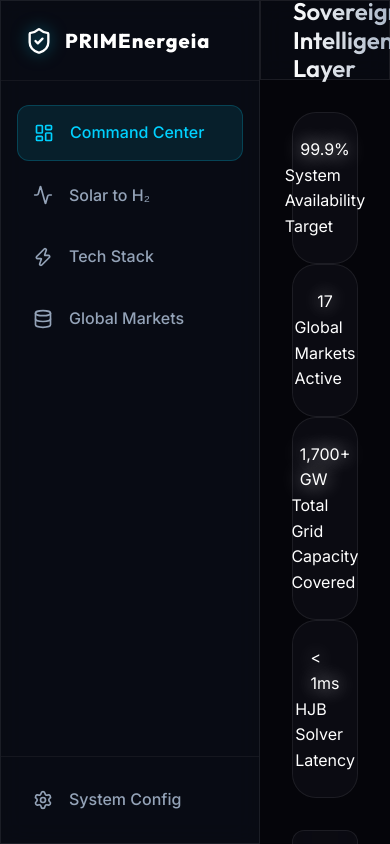
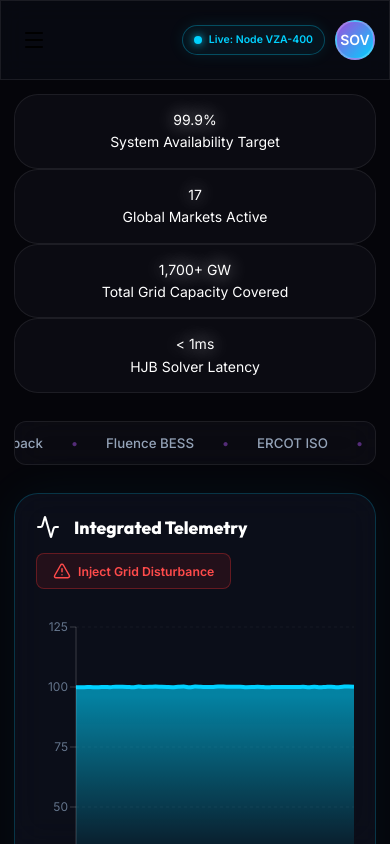
Before and after one commit to cordiego/primenergeia-web, a React (Vite) app: page / in a window 390 px wide. Built offline with nearby package versions, Linux system fonts and the light colour scheme.

Commit message:
feat: implement full mobile responsiveness for dashboard UI

```diff
--- a/src/components/Dashboard.css
+++ b/src/components/Dashboard.css
@@ -169,3 +169,57 @@
   0% { transform: translateX(10%); }
   100% { transform: translateX(-100%); }
 }
+
+/* Responsive Dashboard Layout */
+@media (max-width: 1024px) {
+  .dashboard-widgets-grid {
+    grid-template-columns: 1fr;
+    gap: 1.5rem;
+  }
+
+  .main-chart-panel {
+    padding: 1.5rem;
+  }
+
+  .chart-container {
+    height: 350px;
+  }
+
+  .chart-legend {
+    flex-wrap: wrap;
+    gap: 1rem;
+  }
+}
+
+@media (max-width: 768px) {
+  .dashboard-card {
+    padding: 1rem;
+  }
+
+  .dashboard-widget {
+    padding: 1.5rem;
+  }
+
+  .chart-header {
+    flex-direction: column;
+    align-items: flex-start;
+    gap: 1rem;
+  }
+
+  .chart-title h2 {
+    font-size: 1.25rem;
+  }
+
+  .chart-container {
+    height: 250px;
+  }
+
+  .trust-ticker {
+    padding: 0.75rem 1rem;
+    gap: 1rem;
+  }
+
+  .ticker-label {
+    display: none; /* Hide 'LIVE FEED' label to save space on mobile */
+  }
+}
--- a/src/components/DashboardLayout.css
+++ b/src/components/DashboardLayout.css
@@ -23,9 +23,9 @@
   height: 80px;
   display: flex;
   align-items: center;
+  justify-content: space-between;
   padding: 0 1.5rem;
   border-bottom: 1px solid rgba(255, 255, 255, 0.05);
-  gap: 0.75rem;
 }
 
 .brand-text {
@@ -103,6 +103,30 @@
   -webkit-background-clip: text;
   -webkit-text-fill-color: transparent;
   margin: 0;
+}
+
+.header-left {
+  display: flex;
+  align-items: center;
+  gap: 1rem;
+}
+
+.mobile-menu-btn, .mobile-close-btn {
+  display: none;
+  background: transparent;
+  border: none;
+  cursor: pointer;
+  padding: 0.5rem;
+  border-radius: 8px;
+  transition: background 0.2s;
+}
+
+.mobile-menu-btn:hover, .mobile-close-btn:hover {
+  background: rgba(255, 255, 255, 0.1);
+}
+
+.mobile-close-btn {
+  color: var(--text-secondary);
 }
 
 .header-right {
@@ -188,3 +212,78 @@
 .dashboard-content::-webkit-scrollbar-thumb:hover {
   background: rgba(255, 255, 255, 0.2);
 }
+
+/* Sidebar Overlay */
+.sidebar-overlay {
+  position: fixed;
+  top: 0;
+  left: 0;
+  width: 100vw;
+  height: 100vh;
+  background: rgba(0, 0, 0, 0.6);
+  backdrop-filter: blur(4px);
+  z-index: 15;
+  opacity: 0;
+  pointer-events: none;
+  transition: opacity 0.3s ease;
+}
+
+.sidebar-overlay.active {
+  opacity: 1;
+  pointer-events: all;
+}
+
+/* Responsive Layout */
+@media (max-width: 1024px) {
+  .dashboard-sidebar {
+    position: fixed;
+    top: 0;
+    left: 0;
+    transform: translateX(-100%);
+    transition: transform 0.3s cubic-bezier(0.4, 0, 0.2, 1);
+    z-index: 20;
+    background: rgba(10, 15, 25, 0.95);
+    backdrop-filter: blur(20px);
+  }
+
+  .dashboard-sidebar.open {
+    transform: translateX(0);
+  }
+
+  .mobile-menu-btn, .mobile-close-btn {
+    display: flex;
+    align-items: center;
+    justify-content: center;
+  }
+
+  .header-right .btn-primary {
+    display: none; /* Hide 'Request Sovereign Access' on small screens if needed, or change text */
+  }
+
+  .header-title {
+    font-size: 1.25rem;
+  }
+}
+
+@media (max-width: 768px) {
+  .dashboard-header {
+    padding: 0 1rem;
+  }
+
+  .header-title {
+    display: none; /* Hide title on very small screens to save space */
+  }
+
+  .header-right {
+    gap: 0.75rem;
+  }
+
+  .status-badge {
+    padding: 0.4rem 0.75rem;
+    font-size: 0.75rem;
+  }
+
+  .dashboard-content {
+    padding: 1rem;
+  }
+}
--- a/src/components/DashboardLayout.jsx
+++ b/src/components/DashboardLayout.jsx
@@ -1,18 +1,27 @@
 import React, { useState } from 'react';
-import { LayoutDashboard, Activity, Database, Settings, ShieldCheck, Zap, Search, Bell } from 'lucide-react';
+import { LayoutDashboard, Activity, Database, Settings, ShieldCheck, Zap, Search, Bell, Menu, X } from 'lucide-react';
 import './DashboardLayout.css';
 import ContactModal from './ContactModal';
 
 const DashboardLayout = ({ children }) => {
   const [isModalOpen, setIsModalOpen] = useState(false);
+  const [isSidebarOpen, setIsSidebarOpen] = useState(false);
 
   return (
     <div className="dashboard-layout">
+      {/* Sidebar Overlay for Mobile */}
+      <div className={`sidebar-overlay ${isSidebarOpen ? 'active' : ''}`} onClick={() => setIsSidebarOpen(false)}></div>
+
       {/* Sidebar Navigation */}
-      <aside className="dashboard-sidebar glass">
+      <aside className={`dashboard-sidebar glass ${isSidebarOpen ? 'open' : ''}`}>
         <div className="sidebar-brand">
-          <ShieldCheck size={28} className="text-cyan pulse-glow" />
-          <span className="brand-text">PRIME<span className="text-purple">nergeia</span></span>
+          <div style={{ display: 'flex', alignItems: 'center', gap: '0.75rem' }}>
+            <ShieldCheck size={28} className="text-cyan pulse-glow" />
+            <span className="brand-text">PRIME<span className="text-purple">nergeia</span></span>
+          </div>
+          <button className="mobile-close-btn" onClick={() => setIsSidebarOpen(false)}>
+            <X size={24} />
+          </button>
         </div>
 
         <nav className="sidebar-nav">
@@ -47,6 +56,9 @@ const DashboardLayout = ({ children }) => {
         {/* Top Header */}
         <header className="dashboard-header glass">
           <div className="header-left">
+            <button className="mobile-menu-btn" onClick={() => setIsSidebarOpen(true)}>
+              <Menu size={24} className="text-cyan" />
+            </button>
             <h2 className="header-title">Sovereign Intelligence Layer</h2>
           </div>
           <div className="header-right">
--- a/src/components/TechnologyStack.css
+++ b/src/components/TechnologyStack.css
@@ -73,3 +73,26 @@
 .layer-generation:hover {
   border-left: 4px solid #facc15; /* Yellow */
 }
+
+/* Responsive Tech Stack */
+@media (max-width: 768px) {
+  .stack-container {
+    margin: 2rem auto 0;
+  }
+
+  .stack-layer {
+    flex-direction: column;
+    align-items: center;
+    text-align: center;
+    padding: 1rem;
+    gap: 1rem;
+  }
+
+  .layer-icon {
+    padding: 0.75rem;
+  }
+
+  .layer-content h3 {
+    font-size: 1.15rem;
+  }
+}
--- a/src/index.css
+++ b/src/index.css
@@ -176,3 +176,28 @@ h1, h2, h3, h4, h5, h6 {
   z-index: -1;
   pointer-events: none;
 }
+
+/* Global Responsive Base */
+@media (max-width: 768px) {
+  html {
+    font-size: 14px;
+  }
+
+  .container {
+    padding: 0 1.25rem;
+  }
+
+  .section {
+    padding: 3rem 0;
+  }
+
+  .glass-panel {
+    padding: 1.5rem;
+  }
+}
+
+@media (max-width: 480px) {
+  .container {
+    padding: 0 1rem;
+  }
+}
```
